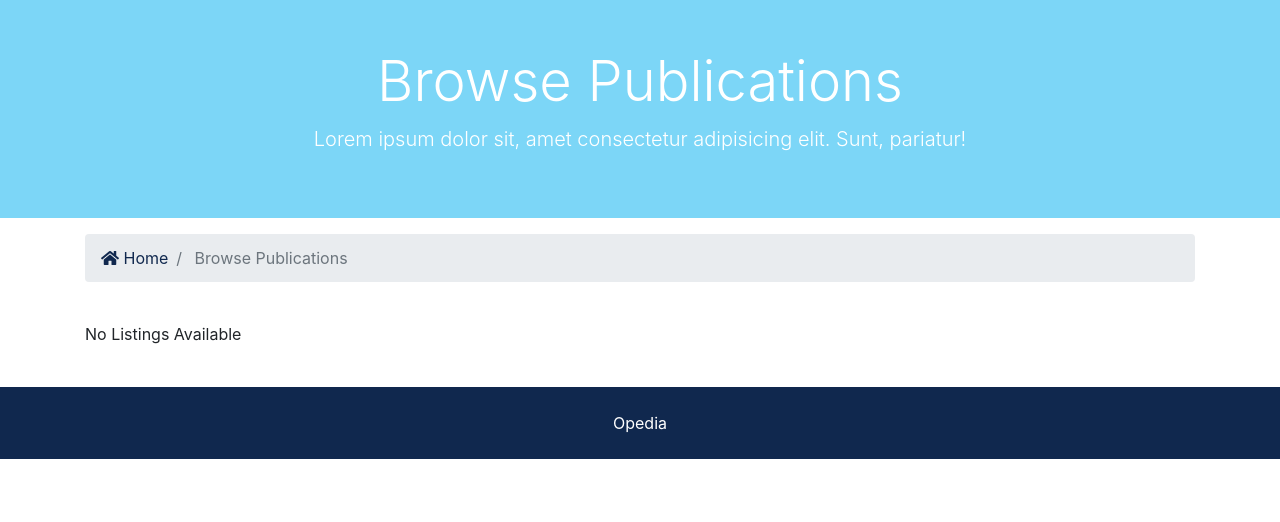
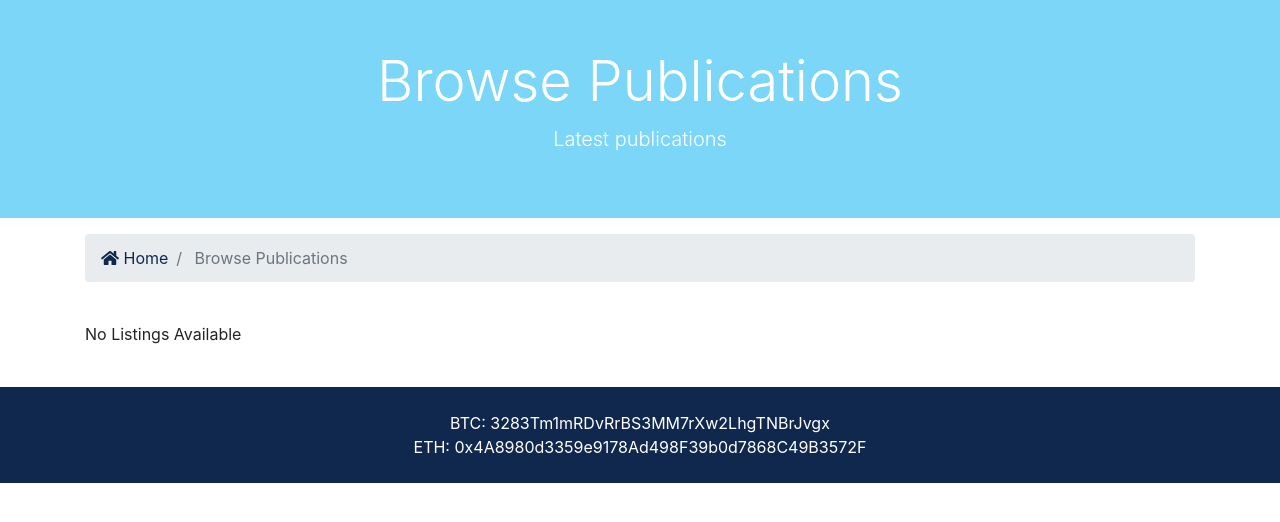
Before and after one commit to osengaa10/opedia, a Django app: page /listings/ in a window 1280 px wide. Shown: the part 121-643 px from the top of the page. Run offline with Django 3.2, Linux system fonts and the light colour scheme; data that the repository does not hold is empty; some libraries are stand-ins or nearby versions.

Commit message:
more filler

```diff
--- a/templates/listings/listings.html
+++ b/templates/listings/listings.html
@@ -10,7 +10,7 @@
      <div class="row text-center">
        <div class="col-md-12">
          <h1 class="display-4">Browse Publications</h1>
-         <p class="lead">Lorem ipsum dolor sit, amet consectetur adipisicing elit. Sunt, pariatur!</p>
+         <p class="lead">Latest publications</p>
        </div>
      </div>
    </div>
--- a/templates/partials/_footer.html
+++ b/templates/partials/_footer.html
@@ -1,5 +1,8 @@
 <!-- Footer -->
 <footer id="main-footer" class="py-4 bg-primary text-white text-center">
  <!-- Copyright &copy; -->
- <span class="year"></span> Opedia
+ <!-- <span class="year"></span> Opedia -->
+ <span>BTC: 3283Tm1mRDvRrBS3MM7rXw2LhgTNBrJvgx</span>
+ <br>
+ <span>ETH: 0x4A8980d3359e9178Ad498F39b0d7868C49B3572F</span>
 </footer>
```
